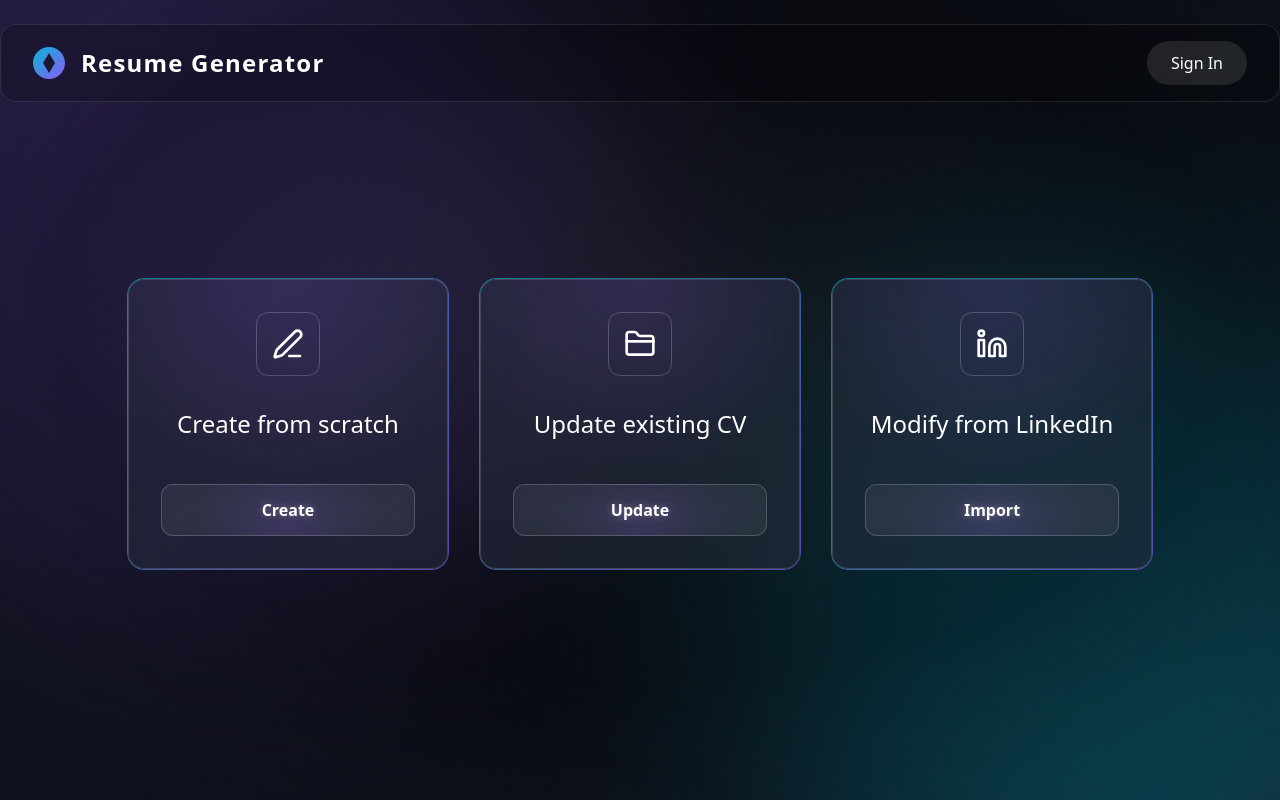
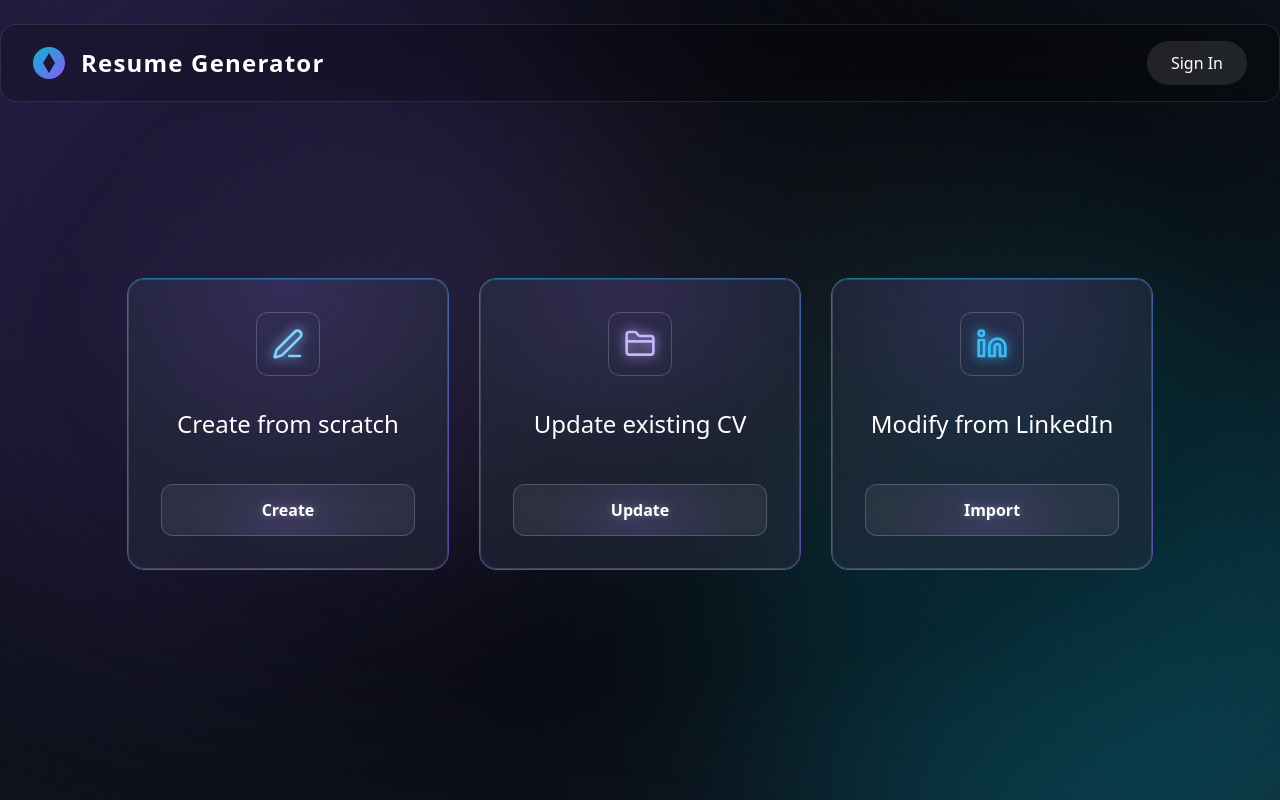
Before and after one commit to Saitosar/cv.sarkhan.dev, a Next.js app: page / in a window 1280 px wide. Built offline with nearby package versions, Linux system fonts and the light colour scheme.

Commit message:
update icons design

```diff
--- a/src/app/globals.css
+++ b/src/app/globals.css
@@ -114,3 +114,17 @@ body { color: white; background-color: #0b0f19; }
   box-shadow: 0 0 25px rgba(139, 92, 246, 0.5), /* Внешнее свечение */
               inset 0 0 15px rgba(139, 92, 246, 0.3); /* Внутреннее свечение */
 }
+
+/* Новые классы для свечения иконок */
+.glow-pen {
+  color: #7dd3fc; /* ЗАДАЕМ ЦВЕТ ИКОНКИ */
+  filter: drop-shadow(0 0 6px #7dd3fc);
+}
+.glow-folder {
+  color: #c4b5fd; /* ЗАДАЕМ ЦВЕТ ИКОНКИ */
+  filter: drop-shadow(0 0 6px #c4b5fd);
+}
+.glow-linkedin {
+  color: #38bdf8; /* ЗАДАЕМ ЦВЕТ ИКОНКИ */
+  filter: drop-shadow(0 0 6px #38bdf8);
+}
--- a/src/app/page.tsx
+++ b/src/app/page.tsx
@@ -51,7 +51,7 @@ export default function Home() {
     icon={
       <PenLine
         size={32}
-        className="text-icon-pen [filter:drop-shadow(0_0_5px_theme(colors.icon-pen))]"
+        className="glow-pen" /* Оставляем только один класс */
       />
     }
   />
@@ -62,7 +62,7 @@ export default function Home() {
     icon={
       <FolderClosed
         size={32}
-        className="text-icon-folder [filter:drop-shadow(0_0_5px_theme(colors.icon-folder))]"
+        className="glow-folder" /* Оставляем только один класс */
       />
     }
   />
@@ -73,7 +73,7 @@ export default function Home() {
     icon={
       <Linkedin
         size={32}
-        className="text-icon-linkedin [filter:drop-shadow(0_0_5px_theme(colors.icon-linkedin))]"
+        className="glow-linkedin" /* Оставляем только один класс */
       />
     }
   />
--- a/tailwind.config.js
+++ b/tailwind.config.js
@@ -4,11 +4,13 @@ module.exports = {
   content: ["./src/app/**/*.{ts,tsx}", "./src/components/**/*.{ts,tsx}"],
   theme: {
     extend: {
-      colors: { neonViolet: "#8B5CF6", neonCyan: "#06B6D4",
-      'icon-pen': '#7dd3fc', // Светло-голубой для ручки
-      'icon-folder': '#c4b5fd', // Фиолетовый для папки
-      'icon-linkedin': '#38bdf8' // Голубой для LinkedIn
-       },
+      colors: {
+      'icon-pen': '#7dd3fc',
+      'icon-folder': '#c4b5fd',
+      'icon-linkedin': '#38bdf8',
+      neonViolet: "#8B5CF6",
+      neonCyan: "#06B6D4",
+    },
       fontFamily: {
         display: ["'Space Grotesk'", "ui-sans-serif", "system-ui"],
         body: ["Inter", "ui-sans-serif", "system-ui"],
```
